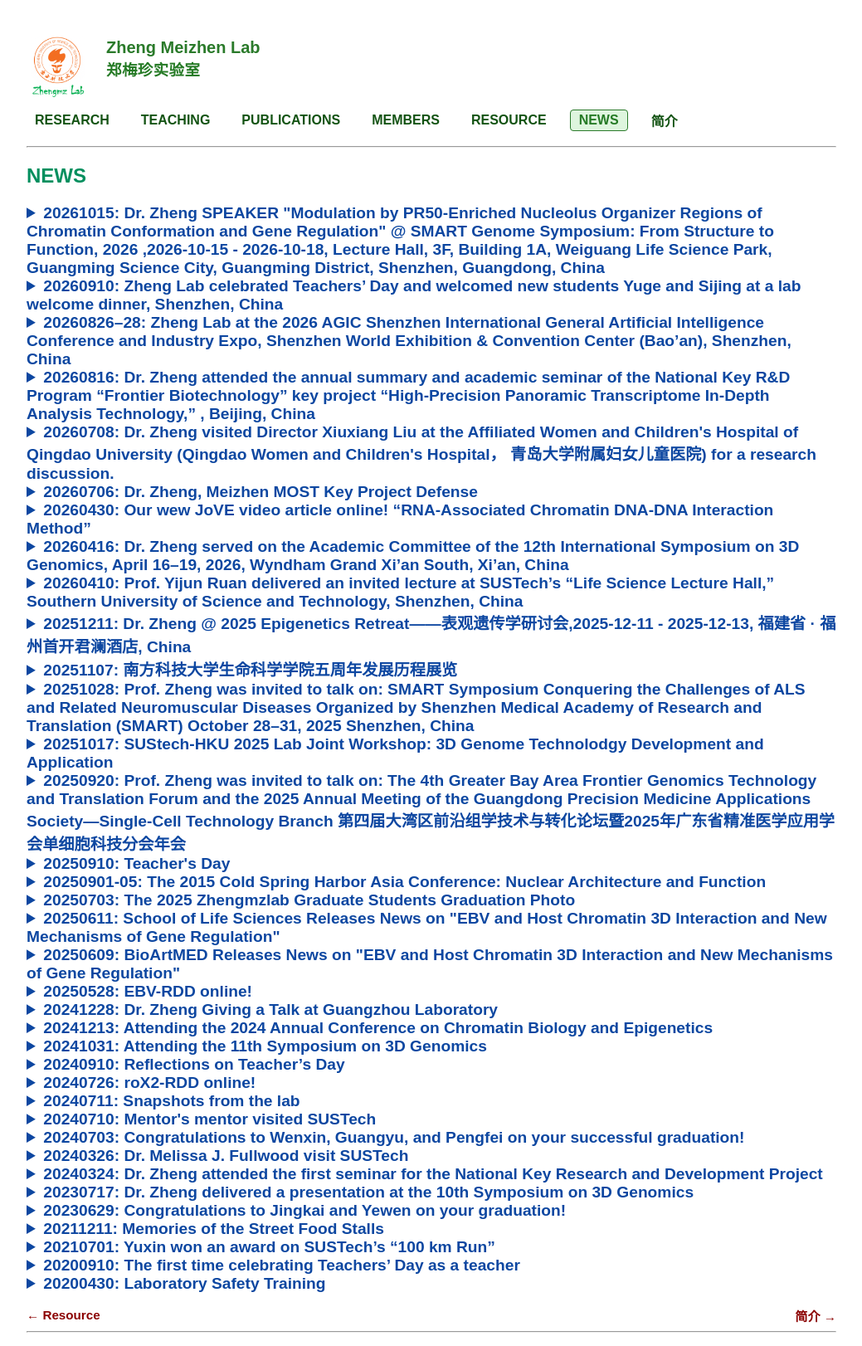
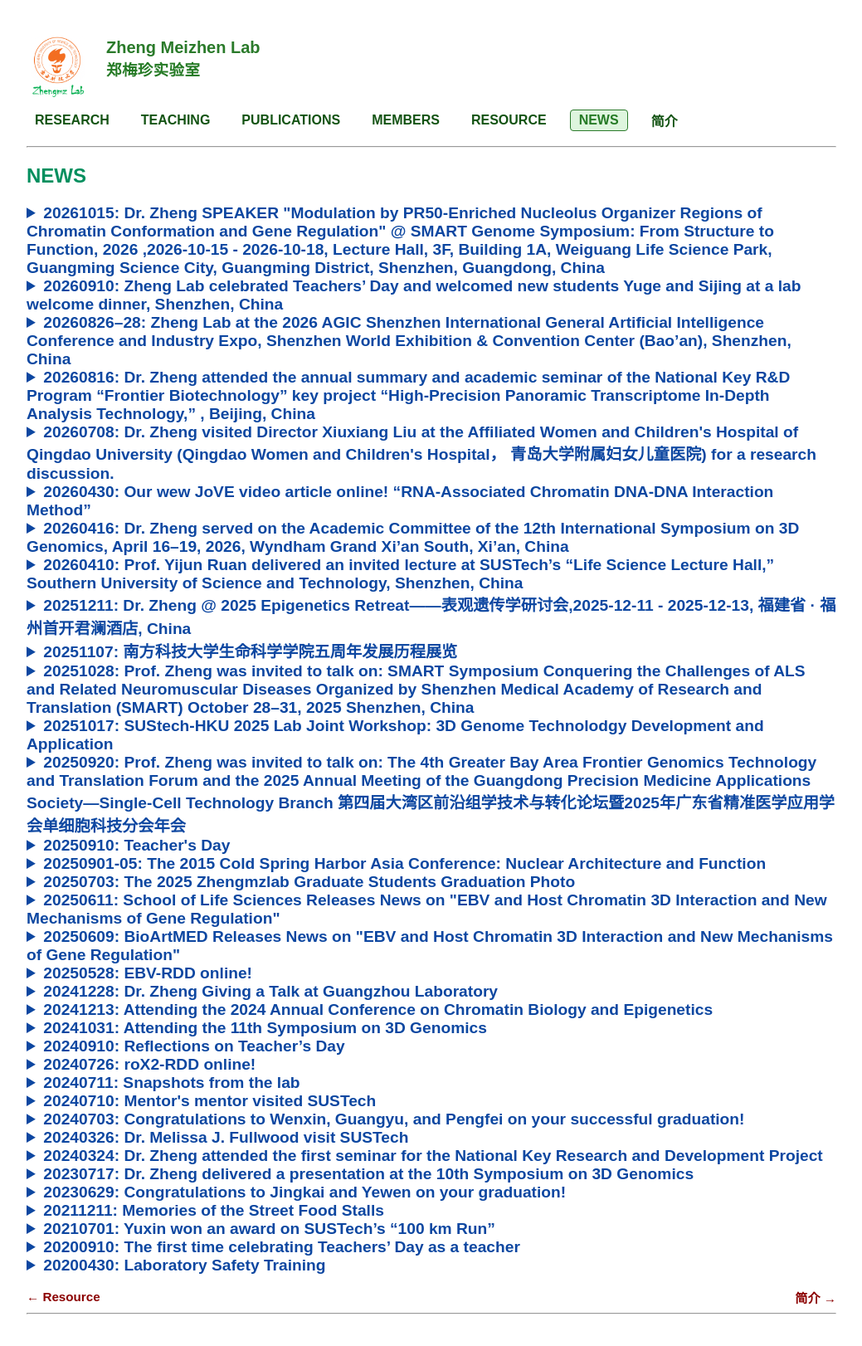
Before and after one commit to ZhengmzLab/zhengmzlab.github.io, a Jekyll site: the page built from news.md, in a window 1280 px wide. Shown: the whole page at 83% size, without its empty margins (120-1159 px from the left). Built offline with Jekyll 4.4.1, drawn with Linux system fonts in a browser that asks for light colours; comment, search, counter and statistics services are not loaded; after the commit the page ends 1600 px from its top, so only the background shows below that.

Commit message:
Update news.md

```diff
--- a/news.md
+++ b/news.md
@@ -86,19 +86,6 @@ A warm Teachers’ Day celebration and welcome dinner for our new lab members, Y
 <!-- ################################# -->
 <details>
 <summary  style="color:#0D47A1; font-size:1.2em; font-weight:bold;" >20260708: Dr. Zheng visited Director Xiuxiang Liu at the Affiliated Women and Children's Hospital of Qingdao University (Qingdao Women and Children's Hospital， 青岛大学附属妇女儿童医院) for a research discussion.
-
-
- </summary>
-<br>
-
-An invited lecture by Prof. Yijun Ruan at SUSTech’s “Life Science Lecture Hall.”
-</details>
-<!-- ################################# -->
-
-
-<!-- ################################# -->
-<details>
-<summary  style="color:#0D47A1; font-size:1.2em; font-weight:bold;" >20260706: Dr. Zheng, Meizhen MOST Key Project Defense
 
 
  </summary>
```
